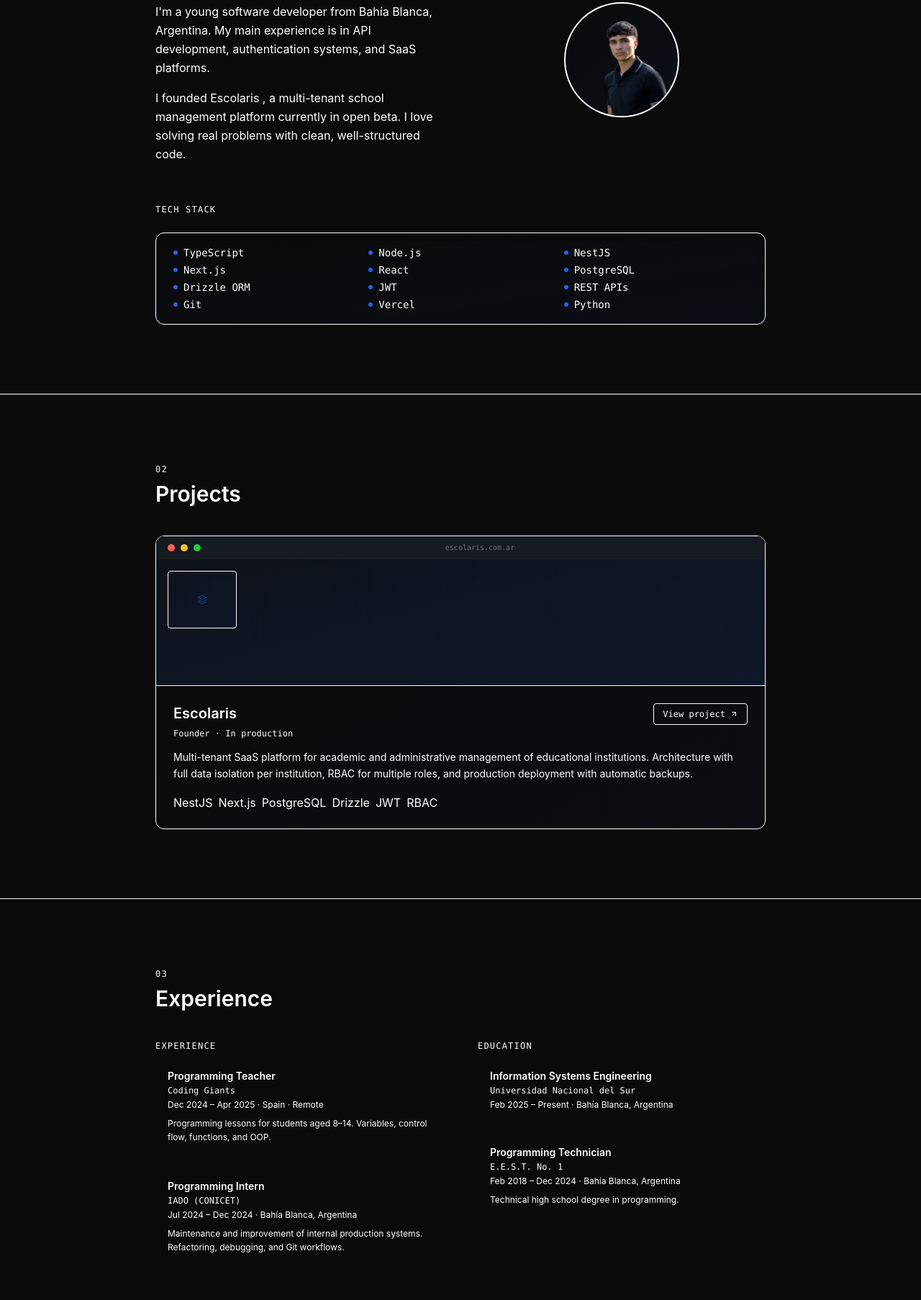
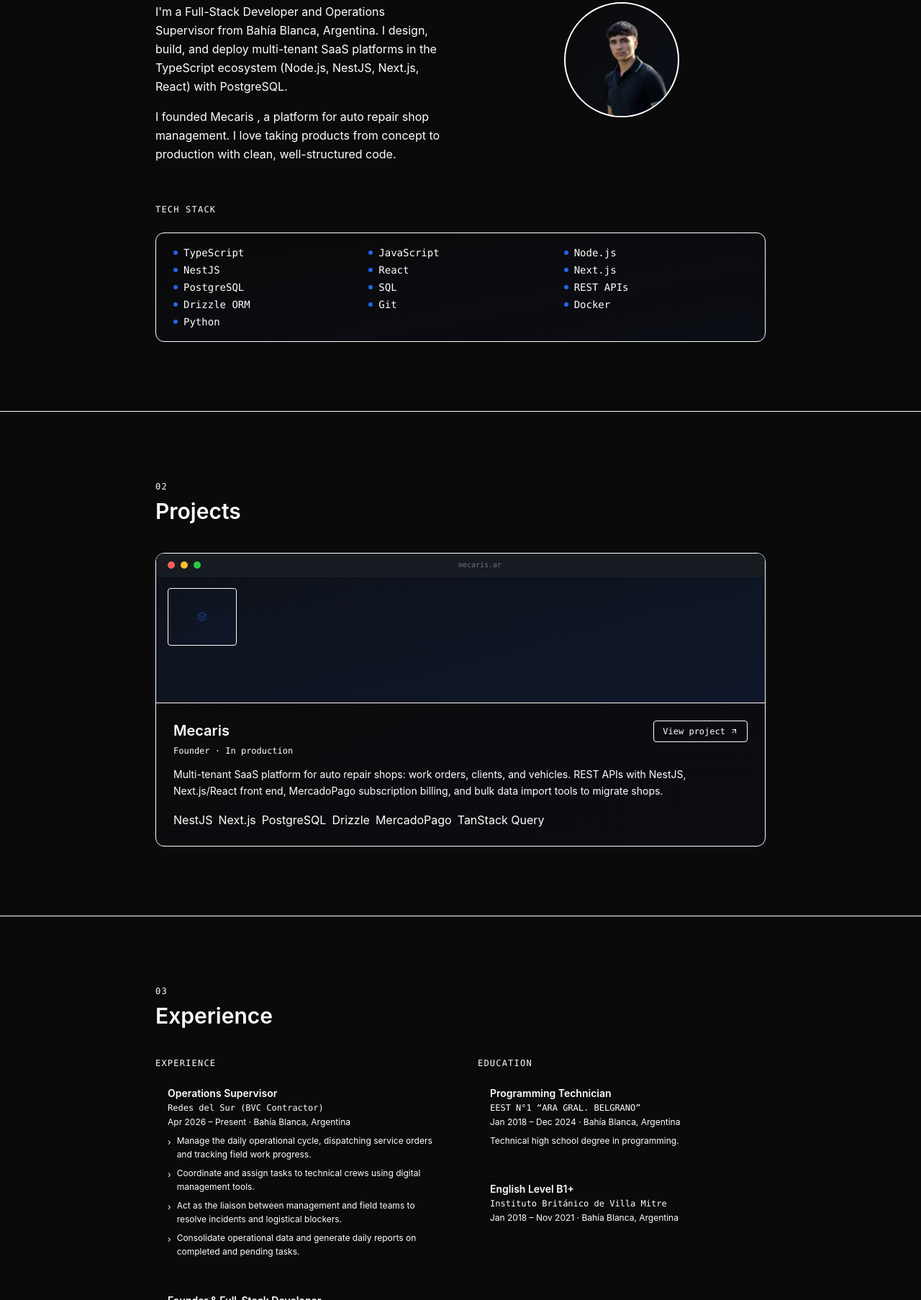
Before and after one commit to gabriel-romero-poza/gabito-personal-web, an Astro site: page /en in a window 1280 px wide. Shown: the part 994-2800 px from the top of the page at 72% size. Built offline with nearby package versions, Linux system fonts and the light colour scheme; Astro itself is replaced by a stand-in of ours.

Commit message:
Sync portfolio content with Mecaris CV.
Replace Escolaris with Mecaris, refresh experience/education/stack, and update downloadable CVs.

Co-authored-by: Cursor <cursoragent@cursor.com>

```diff
--- a/src/components/PortfolioContent.astro
+++ b/src/components/PortfolioContent.astro
@@ -41,15 +41,15 @@ const CONTACT_LINKS = {
   cv_en: '/CV_Gabriel_Romero_EN.pdf',
 };
 
-// Proyecto Escolaris: mapeo explícito para cumplir ProjectData (sin claves sobrantes de i18n).
-const escolarisProject: ProjectData = {
-  title: t.projects.escolaris.title,
-  badge: t.projects.escolaris.badge,
-  desc: t.projects.escolaris.desc,
-  tags: t.projects.escolaris.tags,
-  linkText: t.projects.escolaris.link,
-  href: 'https://escolaris.com.ar',
-  browserTitle: 'escolaris.com.ar',
+// Proyecto Mecaris: mapeo explícito para cumplir ProjectData (sin claves sobrantes de i18n).
+const mecarisProject: ProjectData = {
+  title: t.projects.mecaris.title,
+  badge: t.projects.mecaris.badge,
+  desc: t.projects.mecaris.desc,
+  tags: t.projects.mecaris.tags,
+  linkText: t.projects.mecaris.link,
+  href: 'https://mecaris.ar',
+  browserTitle: 'mecaris.ar',
 };
 ---
 
@@ -72,7 +72,7 @@ const escolarisProject: ProjectData = {
 </Section>
 
 <Section id="projects" number="02" title={t.projects.title}>
-  <ProjectCard project={escolarisProject} />
+  <ProjectCard project={mecarisProject} />
 </Section>
 
 <Experience
--- a/src/components/TimelineItem.astro
+++ b/src/components/TimelineItem.astro
@@ -21,5 +21,15 @@ const { item } = Astro.props;
     <p class="font-mono text-accent text-xs mt-0.5">{item.company}</p>
     <p class="text-muted text-xs mt-1">{item.date} · {item.location}</p>
     {item.desc && <p class="text-muted text-xs mt-2 leading-relaxed">{item.desc}</p>}
+    {item.bullets && item.bullets.length > 0 && (
+      <ul class="mt-2 space-y-1.5 list-none m-0 p-0">
+        {item.bullets.map((bullet) => (
+          <li class="flex gap-2 text-muted text-xs leading-relaxed">
+            <span class="text-accent flex-shrink-0 mt-0.5" aria-hidden="true">›</span>
+            <span>{bullet}</span>
+          </li>
+        ))}
+      </ul>
+    )}
   </div>
 </div>
--- a/src/data/stack.ts
+++ b/src/data/stack.ts
@@ -1,17 +1,19 @@
 /**
  * Stack tecnológico (única fuente de verdad; usado en ES y EN).
+ * Alineado con las skills técnicas del CV.
  */
 export const STACK = [
   'TypeScript',
+  'JavaScript',
   'Node.js',
   'NestJS',
+  'React',
   'Next.js',
-  'React',
   'PostgreSQL',
+  'SQL',
+  'REST APIs',
   'Drizzle ORM',
-  'JWT',
-  'REST APIs',
   'Git',
-  'Vercel',
+  'Docker',
   'Python',
 ] as const;
--- a/src/i18n/en.ts
+++ b/src/i18n/en.ts
@@ -7,30 +7,30 @@ export const en = {
   },
   hero: {
     greeting: "Hi, I'm",
-    title: 'Software Developer',
-    subtitle: 'Founder of Escolaris. I build things.',
+    title: 'Full-Stack Developer',
+    subtitle: 'Founder of Mecaris. I build things.',
     cta_projects: 'View projects',
     cta_contact: 'Contact',
   },
   about: {
     title: 'About me',
-    p1: "I'm a young software developer from Bahía Blanca, Argentina. My main experience is in API development, authentication systems, and SaaS platforms.",
+    p1: "I'm a Full-Stack Developer and Operations Supervisor from Bahía Blanca, Argentina. I design, build, and deploy multi-tenant SaaS platforms in the TypeScript ecosystem (Node.js, NestJS, Next.js, React) with PostgreSQL.",
     p2: {
       before: 'I founded ',
-      linkText: 'Escolaris',
-      after: ', a multi-tenant school management platform currently in open beta. I love solving real problems with clean, well-structured code.',
-      href: 'https://escolaris.com.ar',
+      linkText: 'Mecaris',
+      after: ', a platform for auto repair shop management. I love taking products from concept to production with clean, well-structured code.',
+      href: 'https://mecaris.ar',
     },
     stack: 'Tech stack',
     photoPlaceholder: '— photo to be added —',
   },
   projects: {
     title: 'Projects',
-    escolaris: {
-      title: 'Escolaris',
+    mecaris: {
+      title: 'Mecaris',
       badge: 'Founder · In production',
-      desc: 'Multi-tenant SaaS platform for academic and administrative management of educational institutions. Architecture with full data isolation per institution, RBAC for multiple roles, and production deployment with automatic backups.',
-      tags: ['NestJS', 'Next.js', 'PostgreSQL', 'Drizzle', 'JWT', 'RBAC'],
+      desc: 'Multi-tenant SaaS platform for auto repair shops: work orders, clients, and vehicles. REST APIs with NestJS, Next.js/React front end, MercadoPago subscription billing, and bulk data import tools to migrate shops.',
+      tags: ['NestJS', 'Next.js', 'PostgreSQL', 'Drizzle', 'MercadoPago', 'TanStack Query'],
       link: 'View project',
     },
   },
@@ -38,34 +38,73 @@ export const en = {
     title: 'Experience',
     jobs: [
       {
-        role: 'Programming Teacher',
+        role: 'Operations Supervisor',
+        company: 'Redes del Sur (BVC Contractor)',
+        date: 'Apr 2026 – Present',
+        location: 'Bahía Blanca, Argentina',
+        bullets: [
+          'Manage the daily operational cycle, dispatching service orders and tracking field work progress.',
+          'Coordinate and assign tasks to technical crews using digital management tools.',
+          'Act as the liaison between management and field teams to resolve incidents and logistical blockers.',
+          'Consolidate operational data and generate daily reports on completed and pending tasks.',
+        ],
+      },
+      {
+        role: 'Founder & Full-Stack Developer',
+        company: 'Mecaris.ar',
+        date: 'Jan 2026 – Present',
+        location: 'Bahía Blanca, Argentina',
+        bullets: [
+          'Designed and implemented multi-tenant architecture and REST APIs using NestJS, TypeScript, PostgreSQL, and Drizzle ORM.',
+          'Developed modules for work orders, clients, and vehicles with Next.js, React, and TanStack Query.',
+          'Integrated MercadoPago API for automated subscription billing and access control.',
+          'Optimized SQL queries and built bulk data import tools to facilitate shop migration.',
+        ],
+      },
+      {
+        role: 'Volunteer Soldier',
+        company: 'Argentine Army',
+        date: 'Jun 2025 – Nov 2025',
+        location: 'Argentina',
+        bullets: [
+          'Strictly executed procedures, logistical protocols, and operational responsibilities.',
+          'Demonstrated teamwork and goal achievement within highly disciplined, hierarchical environments.',
+        ],
+      },
+      {
+        role: 'Technical Intern',
+        company: 'IADO (CONICET)',
+        date: 'Aug 2024 – Dec 2024',
+        location: 'Bahía Blanca, Argentina',
+        bullets: [
+          'Maintained and updated legacy systems developed in Python and Object Pascal.',
+          'Collaborated on technical solutions within a scientific and institutional research environment.',
+        ],
+      },
+      {
+        role: 'Programming Instructor',
         company: 'Coding Giants',
         date: 'Dec 2024 – Apr 2025',
         location: 'Spain · Remote',
-        desc: 'Programming lessons for students aged 8–14. Variables, control flow, functions, and OOP.',
-      },
-      {
-        role: 'Programming Intern',
-        company: 'IADO (CONICET)',
-        date: 'Jul 2024 – Dec 2024',
-        location: 'Bahía Blanca, Argentina',
-        desc: 'Maintenance and improvement of internal production systems. Refactoring, debugging, and Git workflows.',
+        bullets: [
+          'Taught programming basics and computational logic to students aged 8 to 13.',
+        ],
       },
     ],
     education: [
       {
-        role: 'Information Systems Engineering',
-        company: 'Universidad Nacional del Sur',
-        date: 'Feb 2025 – Present',
+        role: 'Programming Technician',
+        company: 'EEST N°1 “ARA GRAL. BELGRANO”',
+        date: 'Jan 2018 – Dec 2024',
+        location: 'Bahía Blanca, Argentina',
+        desc: 'Technical high school degree in programming.',
+      },
+      {
+        role: 'English Level B1+',
+        company: 'Instituto Británico de Villa Mitre',
+        date: 'Jan 2018 – Nov 2021',
         location: 'Bahía Blanca, Argentina',
         desc: '',
-      },
-      {
-        role: 'Programming Technician',
-        company: 'E.E.S.T. No. 1',
-        date: 'Feb 2018 – Dec 2024',
-        location: 'Bahía Blanca, Argentina',
-        desc: 'Technical high school degree in programming.',
       },
     ],
     exp_label: 'Experience',
--- a/src/i18n/es.ts
+++ b/src/i18n/es.ts
@@ -7,30 +7,30 @@ export const es = {
   },
   hero: {
     greeting: 'Hola, soy',
-    title: 'Desarrollador de Software',
-    subtitle: 'Founder de Escolaris. Construyo cosas.',
+    title: 'Desarrollador Full-Stack',
+    subtitle: 'Fundador de Mecaris. Construyo cosas.',
     cta_projects: 'Ver proyectos',
     cta_contact: 'Contacto',
   },
   about: {
     title: 'Sobre mí',
-    p1: 'Soy un joven desarrollador de software, originario de Bahía Blanca, Argentina. Mi principal experiencia es en el desarrollo de APIs, sistemas de autenticación y plataformas SaaS.',
+    p1: 'Soy desarrollador Full-Stack y supervisor de operaciones, de Bahía Blanca, Argentina. Diseño, construyo y despliego plataformas SaaS multi-tenant en el ecosistema TypeScript (Node.js, NestJS, Next.js, React) con PostgreSQL.',
     p2: {
       before: 'Fundé ',
-      linkText: 'Escolaris',
-      after: ', una plataforma de gestión escolar multi-tenant actualmente en beta abierta. Me apasiona resolver problemas reales con código limpio y bien estructurado.',
-      href: 'https://escolaris.com.ar',
+      linkText: 'Mecaris',
+      after: ', una plataforma para la gestión de talleres mecánicos. Me apasiona llevar productos desde la concepción hasta producción, con código limpio y bien estructurado.',
+      href: 'https://mecaris.ar',
     },
     stack: 'Stack tecnológico',
     photoPlaceholder: '— foto por agregar —',
   },
   projects: {
     title: 'Proyectos',
-    escolaris: {
-      title: 'Escolaris',
+    mecaris: {
+      title: 'Mecaris',
       badge: 'Fundador · En producción',
-      desc: 'Plataforma SaaS multi-tenant para gestión académica y administrativa de instituciones educativas. Arquitectura con aislamiento total de datos por institución, RBAC para múltiples roles y despliegue en producción con backups automáticos.',
-      tags: ['NestJS', 'Next.js', 'PostgreSQL', 'Drizzle', 'JWT', 'RBAC'],
+      desc: 'Plataforma SaaS multi-tenant para la gestión de talleres mecánicos: órdenes de trabajo, clientes y vehículos. APIs REST con NestJS, front con Next.js/React, facturación automatizada con MercadoPago e importación masiva de datos para migrar talleres.',
+      tags: ['NestJS', 'Next.js', 'PostgreSQL', 'Drizzle', 'MercadoPago', 'TanStack Query'],
       link: 'Ver proyecto',
     },
   },
@@ -38,34 +38,73 @@ export const es = {
     title: 'Experiencia',
     jobs: [
       {
-        role: 'Docente de Programación',
+        role: 'Supervisor de Operaciones',
+        company: 'Redes del Sur (contratista para BVC)',
+        date: 'Abr 2026 – Actual',
+        location: 'Bahía Blanca, Argentina',
+        bullets: [
+          'Gestión del ciclo operativo diario, despacho de órdenes de servicio y seguimiento del trabajo de campo.',
+          'Coordinación y asignación de tareas a cuadrillas técnicas mediante herramientas digitales.',
+          'Articulación entre dirección y equipos de campo para la resolución de incidencias.',
+          'Consolidación de información operativa y reportes diarios de trabajos ejecutados y pendientes.',
+        ],
+      },
+      {
+        role: 'Fundador y Desarrollador Full-Stack',
+        company: 'Mecaris.ar',
+        date: 'Ene 2026 – Actual',
+        location: 'Bahía Blanca, Argentina',
+        bullets: [
+          'Diseño e implementación de arquitectura multi-tenant y APIs REST con NestJS, TypeScript, PostgreSQL y Drizzle ORM.',
+          'Módulos de órdenes de trabajo, clientes y vehículos con Next.js, React y TanStack Query.',
+          'Integración de MercadoPago para suscripciones y control de acceso.',
+          'Optimización de consultas SQL y herramientas de importación masiva para migrar talleres.',
+        ],
+      },
+      {
+        role: 'Soldado Voluntario',
+        company: 'Ejército Argentino',
+        date: 'Jun 2025 – Nov 2025',
+        location: 'Argentina',
+        bullets: [
+          'Cumplimiento estricto de procedimientos, protocolos logísticos y responsabilidades operativas.',
+          'Trabajo en equipo y cumplimiento de objetivos bajo estructuras jerárquicas y de alta disciplina.',
+        ],
+      },
+      {
+        role: 'Pasante Técnico',
+        company: 'IADO (CONICET)',
+        date: 'Ago 2024 – Dic 2024',
+        location: 'Bahía Blanca, Argentina',
+        bullets: [
+          'Mantenimiento y soporte de sistemas legacy en Python y Object Pascal.',
+          'Colaboración técnica en entornos orientados a la investigación científica e institucional.',
+        ],
+      },
+      {
+        role: 'Profesor de Programación',
         company: 'Coding Giants',
         date: 'Dic 2024 – Abr 2025',
         location: 'España · Remoto',
-        desc: 'Clases de programación a estudiantes de 8–14 años. Variables, control de flujo, funciones y POO.',
-      },
-      {
-        role: 'Pasante de Programación',
-        company: 'IADO (CONICET)',
-        date: 'Jul 2024 – Dic 2024',
-        location: 'Bahía Blanca, Argentina',
-        desc: 'Mantenimiento y mejora de sistemas internos en producción. Refactoring, debugging y flujos Git.',
+        bullets: [
+          'Dictado de clases de programación y lógica computacional a estudiantes de 8 a 13 años.',
+        ],
       },
     ],
     education: [
       {
-        role: 'Ingeniería en Sistemas de Información',
-        company: 'Universidad Nacional del Sur',
-        date: 'Feb 2025 – Presente',
+        role: 'Técnico en Programación',
+        company: 'EEST N°1 “ARA GRAL. BELGRANO”',
+        date: 'Ene 2018 – Dic 2024',
+        location: 'Bahía Blanca, Argentina',
+        desc: 'Título técnico de nivel secundario en programación.',
+      },
+      {
+        role: 'Inglés Nivel B1+',
+        company: 'Instituto Británico de Villa Mitre',
+        date: 'Ene 2018 – Nov 2021',
         location: 'Bahía Blanca, Argentina',
         desc: '',
-      },
-      {
-        role: 'Técnico en Programación',
-        company: 'E.E.S.T. No. 1',
-        date: 'Feb 2018 – Dic 2024',
-        location: 'Bahía Blanca, Argentina',
-        desc: 'Título técnico de nivel secundario en programación.',
       },
     ],
     exp_label: 'Experiencia',
@@ -83,5 +122,5 @@ export const es = {
   footer: {
     made: 'Hecho con',
     in: '',
-  }
+  },
 };
--- a/src/layouts/Layout.astro
+++ b/src/layouts/Layout.astro
@@ -12,7 +12,7 @@ const { title = 'Gabriel Romero Poza', lang = 'es' } = Astro.props;
   <head>
     <meta charset="UTF-8" />
     <meta name="viewport" content="width=device-width, initial-scale=1.0" />
-    <meta name="description" content="Gabriel Romero Poza — Full-Stack Developer & Founder of Escolaris" />
+    <meta name="description" content="Gabriel Romero Poza — Full-Stack Developer & Founder of Mecaris" />
     <title>{title}</title>
     <link rel="icon" href="/favicon.svg" type="image/svg+xml" />
     <link rel="icon" href="/favicon.ico" sizes="32x32" />
--- a/src/types/portfolio.ts
+++ b/src/types/portfolio.ts
@@ -9,7 +9,10 @@ export interface TimelineEntry {
   company: string;
   date: string;
   location: string;
+  /** Descripción corta en un párrafo (opcional). */
   desc?: string;
+  /** Viñetas del CV cuando el rol tiene varios puntos. */
+  bullets?: string[];
 }
 
 /** Datos de un proyecto para ProjectCard. */
```
Also changed, not shown: 3 other files.
